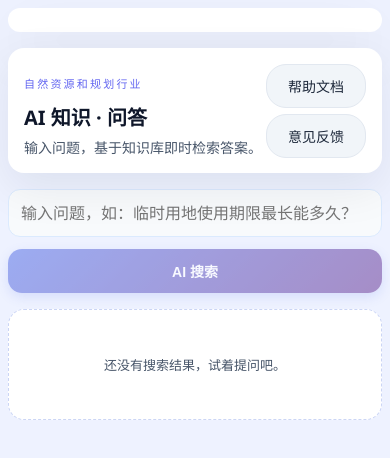
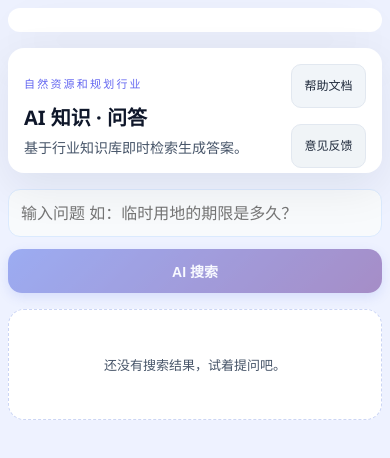
Before and after one commit to Codeyangyi/personal-ai-kb, a Vue app in the folder frontend/: page / in a window 390 px wide. Shown: the top 458 px of the page. Built offline with nearby package versions, Linux system fonts and the light colour scheme; the HTML template or start-up script is replaced by a standard one.

Commit message:
"更新样式和配置"

```diff
--- a/frontend/src/App.vue
+++ b/frontend/src/App.vue
@@ -67,7 +67,7 @@ async function checkAdmin(token) {
 }
 
 function handleAdminLogin() {
-  const token = prompt('请输入管理员token（仅限内部人员）：')
+  const token = prompt('请输入管理员密码:')
   if (!token) return
   checkAdmin(token).then(() => {
     if (isAdmin.value) {
--- a/frontend/src/pages/AISearch.vue
+++ b/frontend/src/pages/AISearch.vue
@@ -4,7 +4,7 @@
       <div>
         <p class="tag">自然资源和规划行业</p>
         <h1>AI 知识 · 问答</h1>
-        <p class="sub">输入问题，基于知识库即时检索答案。</p>
+        <p class="sub">基于行业知识库即时检索生成答案。</p>
       </div>
       <div class="action-buttons">
         <button class="help-btn" @click="showHelp = true" title="查看帮助文档">
@@ -20,7 +20,7 @@
         <input
           type="text"
           v-model="query"
-          placeholder="输入问题，如：临时用地使用期限最长能多久？"
+          placeholder="输入问题 如：临时用地的期限是多久？"
           class="search-input"
         />
         <button type="submit" :disabled="!query.trim() || searching" class="search-btn">
@@ -124,7 +124,12 @@
         <div class="help-modal-content">
           <section class="help-section">
             <h3>🎯 功能介绍</h3>
-            <p>AI知识问答系统基于RAG（检索增强生成）技术，能够从知识库中检索相关信息并生成精准答案。</p>
+            <ol>
+              <li>本AI知识库包含自然资源和规划、住建、发展改革、林业、水利、生态环境等领域的法律、法规、规章、规范性文件等文件近千份，
+                暂时未包含国家、行业及地方标准规范，后续会陆续更新最新政策文件及标准规范，保证知识库的全面性、时效性。</li>
+              <li>AI知识问答系统基于RAG（检索增强生成）技术，能够从知识库中检索相关信息并生成精准答案。
+                与通用AI问答助手相比，本AI知识问答系统优点在于聚焦行业政策，可辅助规划设计人员高效开展规划编制、政策研究、项目咨询等专业工作。</li>
+            </ol>
           </section>
 
           <section class="help-section">
@@ -132,9 +137,9 @@
             <ol>
               <li><strong>输入问题</strong>：在搜索框中输入您的问题，例如：
                 <ul>
-                  <li>"申报历史文化名村需要哪些材料？"</li>
-                  <li>"规划审批流程是什么？"</li>
-                  <li>"土地征收补偿标准是多少？"</li>
+                  <li>"城市更新项目有哪些用地政策？"</li>
+                  <li>"土地出让后，如何调整规划条件？"</li>
+                  <li>"什么叫多测合一？"</li>
                 </ul>
               </li>
               <li><strong>点击搜索</strong>：点击"AI 搜索"按钮，系统会自动检索知识库</li>
@@ -143,15 +148,15 @@
             </ol>
           </section>
 
-          <section class="help-section">
+          <!-- <section class="help-section">
             <h3>📚 文档分组</h3>
             <p>检索结果会按照文档来源自动分组显示：</p>
             <ul>
               <li><strong>📄 文件文档</strong>：来自上传的PDF、Word、TXT等文件</li>
-              <!-- <li><strong>🌐 网页文档</strong>：来自网页URL的内容</li> -->
+              <li><strong>🌐 网页文档</strong>：来自网页URL的内容</li>
             </ul>
-            <!-- <p>每个文档分组下会显示所有相关的文本片段，方便您查看完整的上下文信息。</p> -->
-          </section>
+            <p>每个文档分组下会显示所有相关的文本片段，方便您查看完整的上下文信息。</p>
+          </section> -->
 
           <section class="help-section">
             <h3>✨ 功能特点</h3>
@@ -159,7 +164,7 @@
               <li><strong>智能检索</strong>：基于向量相似度的语义搜索，理解问题意图</li>
               <li><strong>精准答案</strong>：AI基于知识库内容生成答案，确保准确性</li>
               <li><strong>来源标注</strong>：答案中的每个引用都有标注，可快速定位来源</li>
-              <li><strong>文档分组</strong>：按文档类型分组展示，结构清晰</li>
+              <!-- <li><strong>文档分组</strong>：按文档类型分组展示，结构清晰</li> -->
               <li><strong>快速跳转</strong>：点击标注即可跳转到对应文档片段</li>
             </ul>
           </section>
@@ -189,9 +194,13 @@
               <p>A: 需要管理员权限。请访问"知识库管理"页面，使用管理员token登录后即可上传文档。</p>
             </div>
              <div class="faq-item">
-              <strong>Q: 如何下载原件？</strong>
-              <p>A: 原件都属于重要的机密文件，如有需要可以联系管理员获取。 </p>
+              <strong>Q: 如何下载知识库中的政策文件？</strong>
+              <p>A: 由于部分政策文件涉密、涉敏，本系统暂不支持文件下载，如有需要，请联系管理员。 </p>
             </div>
+             <div class="feedback-info">
+              <p>意见反馈</p>
+              <p>本系统为V1.0版，如有不完善的地方，还请多多包涵!请大家通过[意见反馈]对话框提出宝贵意见和建议，不胜感激！</p>
+             </div>
 
           </section>
         </div>
@@ -496,27 +505,30 @@ async function handleFeedbackSubmit() {
 
 .action-buttons {
   position: absolute;
+  top: 0;
+  right: 24px;
+  width: auto;
+  height: 100%;
+}
+
+.help-btn {
+  position: absolute;
   top: 24px;
-  right: 24px;
-  display: flex;
-  flex-direction: column;
-  gap: 8px;
-  align-items: center;
-}
-
-.help-btn {
+  right: 0;
   display: flex;
   align-items: center;
   justify-content: center;
-  gap: 6px;
-  padding: 8px 16px;
-  min-width: 100px;
+  gap: 3px;
+  padding: 0 8px;
+  min-width: 75px;
+  height: auto;
   background: #f1f5f9;
   color: #1e293b;
   border: 1px solid #e2e8f0;
-  border-radius: 20px;
+  border-radius: 10px;
   cursor: pointer;
-  font-size: 14px;
+  font-size: 12px;
+  line-height: 1.2;
   font-weight: 500;
   transition: all 0.3s;
   white-space: nowrap;
@@ -528,18 +540,23 @@ async function handleFeedbackSubmit() {
 }
 
 .feedback-btn-top {
+  position: absolute;
+  bottom: 24px;
+  right: 0;
   display: flex;
   align-items: center;
   justify-content: center;
-  gap: 6px;
-  padding: 8px 16px;
-  min-width: 100px;
-  background: #f1f5f9;
+  gap: 3px;
+  padding: 0 8px;
+  min-width: 75px;
+  height: auto;
+  background: #f0f4f7;
   color: #1e293b;
   border: 1px solid #e2e8f0;
-  border-radius: 20px;
+  border-radius: 10px;
   cursor: pointer;
-  font-size: 14px;
+  font-size: 12px;
+  line-height: 1.2;
   font-weight: 500;
   transition: all 0.3s;
   white-space: nowrap;
@@ -555,7 +572,7 @@ async function handleFeedbackSubmit() {
 }
 
 .feedback-text {
-  font-size: 14px;
+  font-size: 12px;
 }
 
 .help-icon {
@@ -563,7 +580,7 @@ async function handleFeedbackSubmit() {
 }
 
 .help-text {
-  font-size: 14px;
+  font-size: 12px;
 }
 
 .tag {
@@ -899,19 +916,24 @@ async function handleFeedbackSubmit() {
   }
 
   .action-buttons {
+    top: 0;
+    right: 16px;
+    height: 100%;
+  }
+
+  .help-btn {
     top: 16px;
-    right: 16px;
-    gap: 6px;
-  }
-
-  .help-btn {
-    width: auto;
-    margin-top: 0;
-    padding: 8px 16px;
-    font-size: 14px;
+    padding: 0 8px;
+    min-width: 75px;
+    height: auto;
+    font-size: 12px;
+    line-height: 1.2;
+    align-items: center;
+    justify-content: center;
     background: #f1f5f9;
     color: #1e293b;
     border: 1px solid #e2e8f0;
+    border-radius: 10px;
   }
 
   .help-btn:hover {
@@ -919,12 +941,18 @@ async function handleFeedbackSubmit() {
   }
 
   .feedback-btn-top {
-    width: auto;
-    padding: 8px 16px;
-    font-size: 14px;
-    background: #f1f5f9;
+    bottom: 5px;
+    padding: 0 8px;
+    min-width: 75px;
+    height: auto;
+    font-size: 12px;
+    line-height: 1.2;
+    align-items: center;
+    justify-content: center;
+    background: #f0f4f7;
     color: #1e293b;
     border: 1px solid #e2e8f0;
+    border-radius: 10px;
   }
 
   .feedback-btn-top:hover {
@@ -932,15 +960,15 @@ async function handleFeedbackSubmit() {
   }
 
   .feedback-icon {
-    font-size: 14px;
+    font-size: 11px;
   }
 
   .feedback-text {
-    font-size: 14px;
+    font-size: 12px;
   }
 
   .help-text {
-    font-size: 14px;
+    font-size: 12px;
   }
 
   .ai-answer {
@@ -1148,12 +1176,24 @@ async function handleFeedbackSubmit() {
   margin: 8px 0;
 }
 
+
+/* 意见反馈部分的段落缩进 */
+.help-section .feedback-info p {
+  text-indent: 2em;
+}
+
+/* 意见反馈标题不缩进 */
+.help-section .feedback-info p:first-child {
+  text-indent: 0;
+}
+
 .help-section ul,
 .help-section ol {
   color: #475569;
   line-height: 1.8;
   margin: 12px 0;
   padding-left: 24px;
+  list-style-position: outside;
 }
 
 .help-section li {
```
Also changed, not shown: 2 other files (tests, documents, lock files or other folders).
